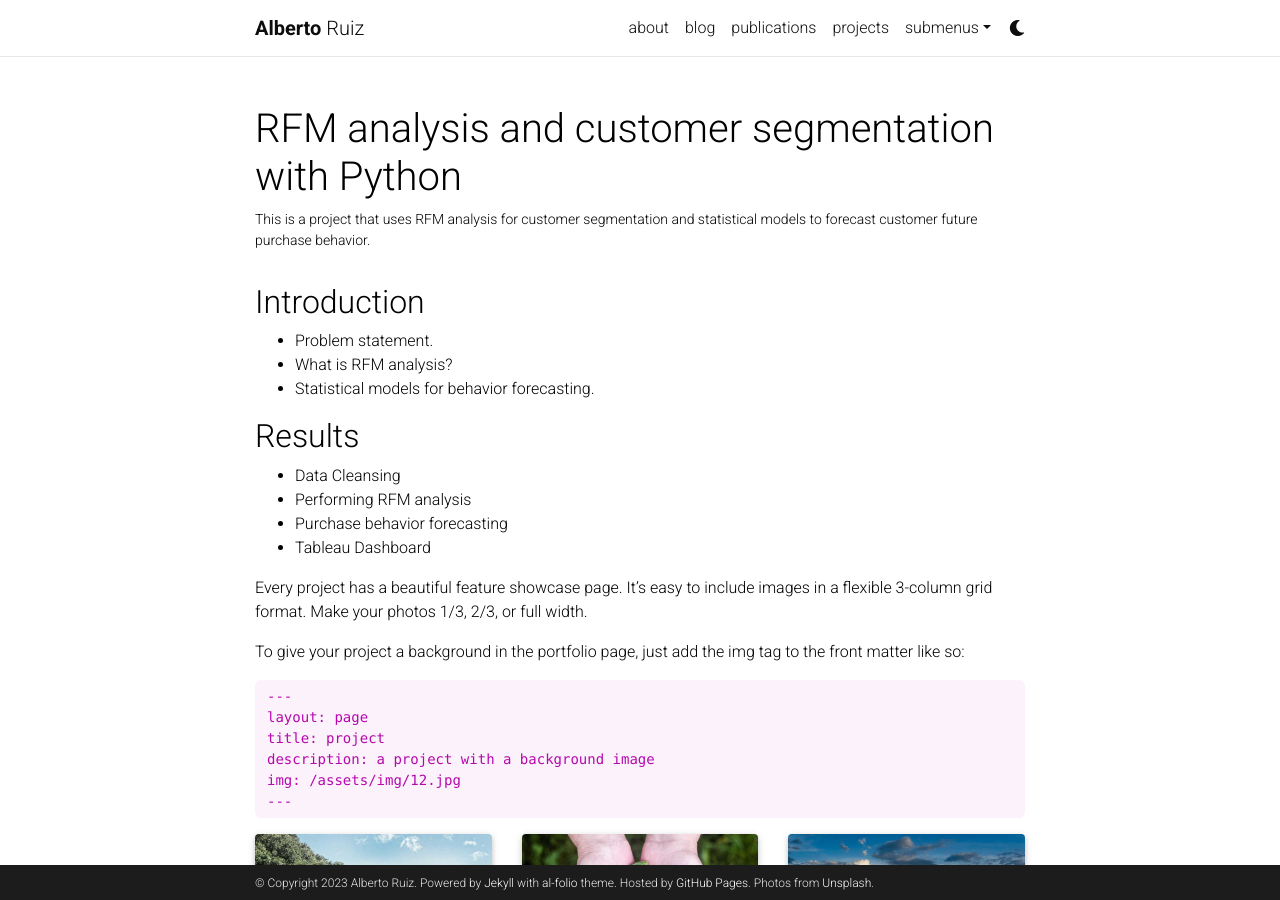
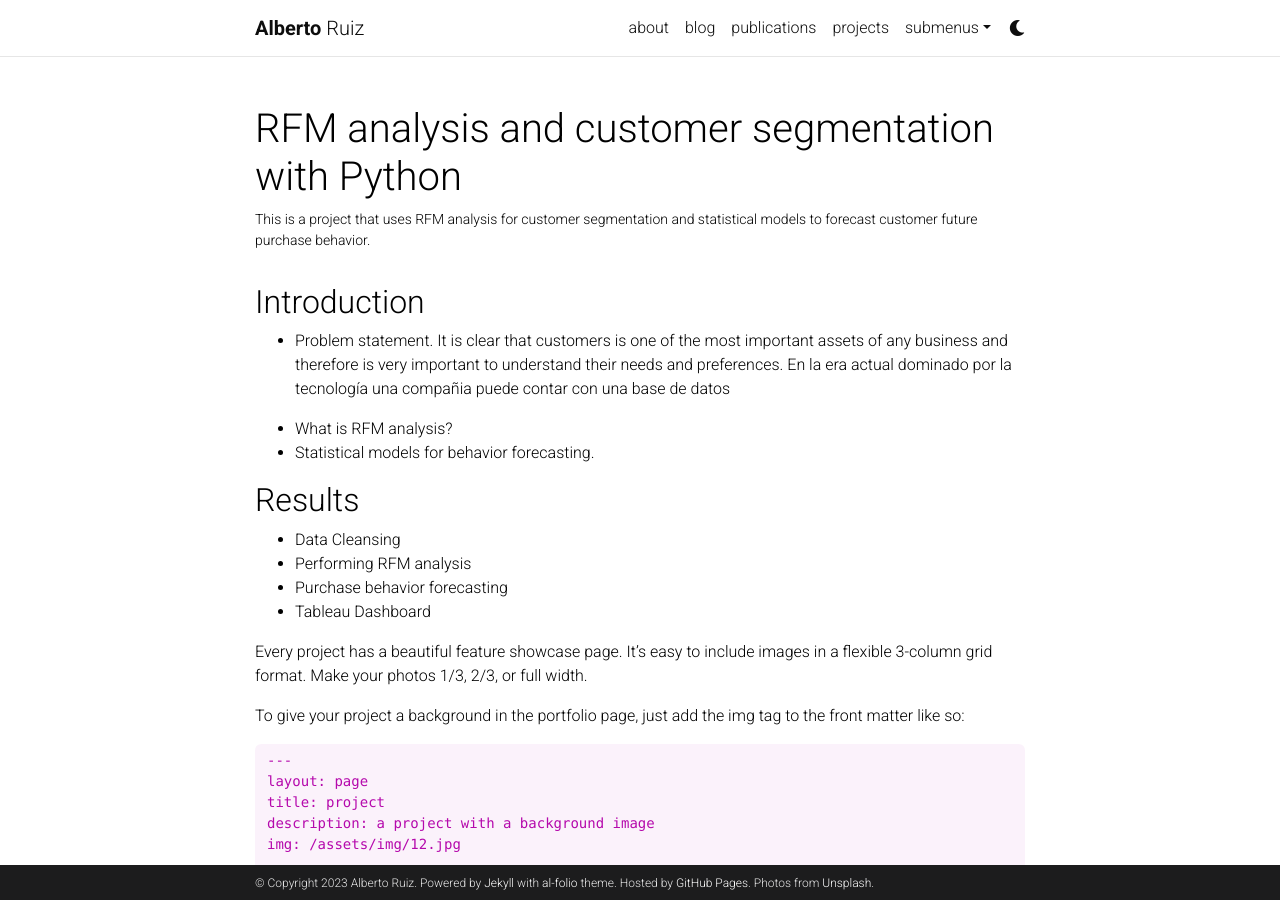
Before and after one commit to AlbertoR94/AlbertoR94, a Jekyll site: the page built from _projects/1_project.md, in a window 1280 px wide and 900 px high. Built offline with Jekyll 4.4.1, drawn with Linux system fonts in a browser that asks for light colours; full-size pictures stand in for the smaller copies a plugin makes; comment, search, counter and statistics services are not loaded; a style sheet for code colours, icons or effects is not loaded.

Commit message:
Update 1_project.md
Just a piece of text

```diff
--- a/_projects/1_project.md
+++ b/_projects/1_project.md
@@ -9,6 +9,8 @@ category: work
 
 ## Introduction
 - Problem statement.
+It is clear that customers is one of the most important assets of any business and therefore is very important to understand their needs and preferences. En la era actual dominado por la tecnología una compañia puede contar con una base de datos
+
 - What is RFM analysis?
 - Statistical models for behavior forecasting.
 
```
